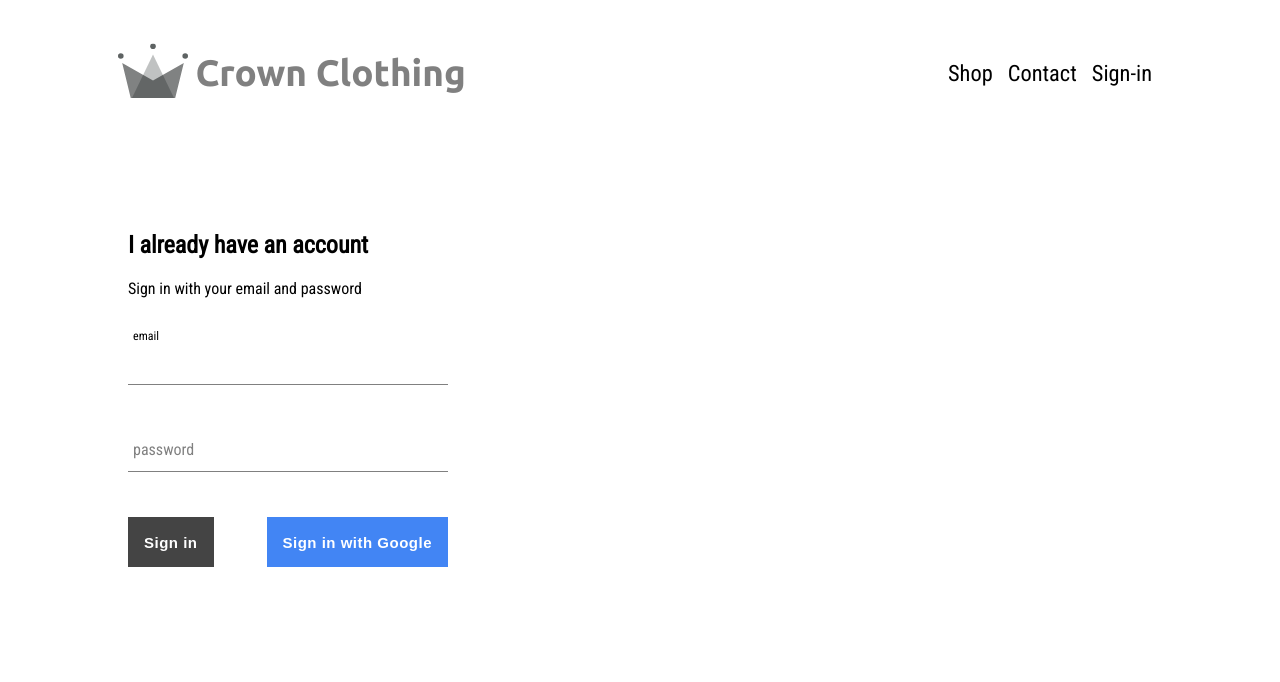
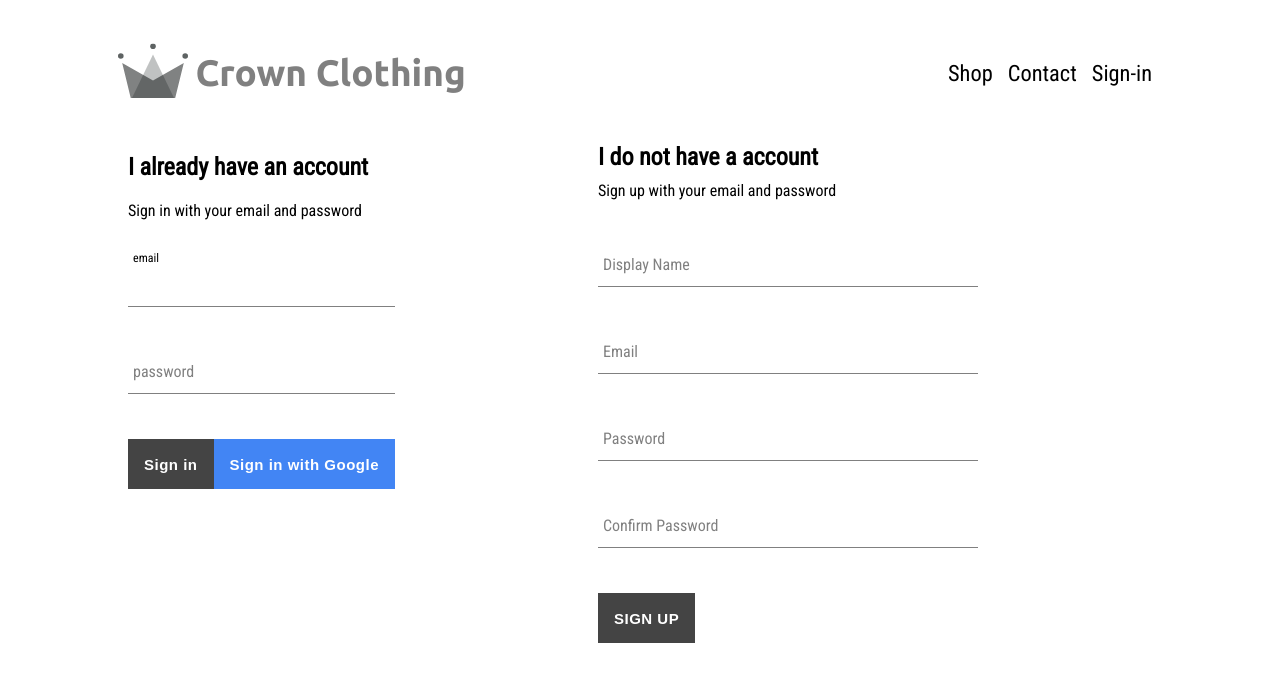
Before and after one commit to maxdollinger/react-example, a React (Create React App) app: page /sign-in in a window 1280 px wide. Shown: the top 682 px of the page. Built offline with nearby package versions, Linux system fonts and the light colour scheme; no server answers.

Commit message:
fnished signin, signup

```diff
--- a/src/App.js
+++ b/src/App.js
@@ -1,6 +1,8 @@
+/* eslint-disable react-hooks/exhaustive-deps */
+/* eslint-disable no-unused-vars */
 import React, { useEffect, useState } from 'react';
 import { Route, Switch } from "react-router-dom";
-import { auth } from './firebase/firebase.utils';
+import { auth, createUserProfileDoc } from './firebase/firebase.utils';
 
 import { HomePage } from './pages/homepage/homepage';
 import { SignInPage } from "./pages/signin/signin-page";
@@ -12,21 +14,36 @@
 function App() {
   const [currentUser, setCurrentUser] = useState(null);
 
-  useEffect( () => {
-    const unsuscribeFromAuth = auth.onAuthStateChanged( user => {
-      setCurrentUser(user);
-      console.log(user);
+  useEffect(() => {
+    let unsubSnpSht;
+    const unsubAuth = auth.onAuthStateChanged(async userAuth => {
+      if (userAuth) {
+        const userRef = await createUserProfileDoc(userAuth);
+
+        unsubSnpSht = userRef.onSnapshot(snapShot => {
+          setCurrentUser(
+            {
+              id: snapShot.id,
+              ...snapShot.data()
+            });
+        });
+      }
+
+      setCurrentUser(userAuth);
     });
 
+
     return () => {
-      unsuscribeFromAuth();
-      console.log('loged out');
-    }
-  });
+      console.log('cleanup');
+      unsubAuth();
+      unsubSnpSht();
+    };
+    // eslint-disable-next-line react-hooks/exhaustive-deps
+  }, []);
 
   return (
     <div className="App">
-      <Header currentUser={currentUser}/>
+      <Header currentUser={currentUser} />
       <Switch>
         <Route exact path='/' component={HomePage} />
         <Route exact path='/shop' component={ShopPage} />
--- a/src/components/direcory/directory.jsx
+++ b/src/components/direcory/directory.jsx
@@ -1,11 +1,10 @@
 import React, { useState } from 'react';
-import { withRouter } from 'react-router-dom';
 import MenuItem from '../menu-item/menu-item';
 
 import './directory.styles.scss'
 
 export const Directory = () => {
-     const [section, setSection] = useState([
+     const [section] = useState([
           {
                title: 'hats',
                imageUrl: 'https://i.ibb.co/cvpntL1/hats.png',
--- a/src/components/header/header.jsx
+++ b/src/components/header/header.jsx
@@ -1,11 +1,19 @@
 import React from "react";
 import { auth } from "../../firebase/firebase.utils";
-import { Link } from "react-router-dom";
+import { Link, useHistory } from "react-router-dom";
 import { ReactComponent as Logo } from "../../assets/crown.svg";
 
 import "./header.styles.scss";
 
-const Header = ({ currentUser }) => (
+const Header = ({ currentUser }) => {
+  let history = useHistory();
+
+  const signOut = () => {
+    auth.signOut();
+    history.push("/");
+  }
+
+  return (
     <div className="header">
       <Link className="logo-container" to="/">
         <div className="logo">
@@ -23,7 +31,7 @@
           Contact
         </Link>
         {currentUser ? (
-        <div className="option" onClick={ () => auth.signOut()}>Sign-Out</div>
+          <div className="option" onClick={signOut}>Sign-Out</div>
         ) : (
           <Link className="option" to="/sign-in">
             Sign-in
@@ -31,6 +39,7 @@
         )}
       </div>
     </div>
-);
+  )
+} ;
 
 export default Header;
--- a/src/components/signin/signin.jsx
+++ b/src/components/signin/signin.jsx
@@ -1,17 +1,27 @@
 import React, { useState } from "react";
 import "./signin.styles.scss";
-
 import { FormInput } from "../../components/form-input/form-input";
 import { CustomButton } from "../../components/custom-button/custom-button";
-import { signInWithGoole } from "../../firebase/firebase.utils";
+import { auth, signInWithGoole } from "../../firebase/firebase.utils";
+import { useHistory } from "react-router-dom";
 
 export const SignIn = () => {
   const [email, setEmail] = useState("");
   const [password, setPassword] = useState("");
+  let history = useHistory();
 
-  const handleSubmit = (event) => {
+  const handleSubmit = async (event) => {
     event.preventDefault();
 
+    try {
+      await auth.signInWithEmailAndPassword(email, password);
+      setEmail('');
+      setPassword('')
+      history.push('/shop');
+
+    } catch(err) {
+      alert(err.message)
+    }
     console.log(email, password);
   };
 
@@ -20,6 +30,11 @@
     if (name === "email") setEmail(value);
     if (name === "password") setPassword(value);
   };
+
+  const googleSignIn = async () => {
+    await signInWithGoole();
+    history.push('/shop');
+  }
 
   return (
     <div className="sing-in">
@@ -46,9 +61,9 @@
           required
         />
         <div className="buttons">
-        <CustomButton type="submit" children="Sign in" />
+        <CustomButton onClick={handleSubmit} children="Sign in" />
         <CustomButton
-          onClick={signInWithGoole}
+          onClick={googleSignIn}
           google={true}
           children="Sign in with Google"
         />
@@ -56,4 +71,4 @@
       </form>
     </div>
   );
-};
+}
--- /dev/null
+++ b/src/components/sing-up/signup.jsx
@@ -0,0 +1,95 @@
+import React, { useState } from 'react';
+
+import { FormInput } from '../form-input/form-input';
+import { CustomButton } from '../custom-button/custom-button';
+
+import { auth, createUserProfileDoc } from '../../firebase/firebase.utils';
+
+import './signup.styles.scss';
+
+export const SignUp = () => {
+     const [displayName, setDisplayName] = useState('');
+     const [email, setEmail] = useState('');
+     const [password, setPassword] = useState('');
+     const [confirmPassword, setConfirmPassword] = useState('');
+
+     const state = {
+          displayName: setDisplayName,
+          email: setEmail,
+          password: setPassword,
+          confirmPassword: setConfirmPassword
+     }
+
+  const handleSubmit = async event => {
+    event.preventDefault();
+
+    if (password !== confirmPassword) {
+      alert("passwords don't match");
+      return;
+    }
+
+    try {
+      const { user } = await auth.createUserWithEmailAndPassword(
+        email,
+        password
+      );
+
+      await createUserProfileDoc(user, { displayName });
+
+     Object.values(state).forEach( val => val(''));
+
+    } catch (error) {
+     alert(error.message);
+    }
+  }
+
+  const handleChange = event => {
+    const { name, value } = event.target;
+    state[name](value);
+  }
+
+    return (
+      <div className='sign-up'>
+        <h2 className='title'>I do not have a account</h2>
+        <span>Sign up with your email and password</span>
+        <form className='sign-up-form' onSubmit={handleSubmit}>
+          <FormInput
+            type='text'
+            name='displayName'
+            value={displayName}
+            onChange={handleChange}
+            label='Display Name'
+            required
+          />
+          <FormInput
+            type='email'
+            name='email'
+            value={email}
+            onChange={handleChange}
+            label='Email'
+            autoComplete="email"
+            required
+          />
+          <FormInput
+            type='password'
+            name='password'
+            value={password}
+            onChange={handleChange}
+            label='Password'
+            autoComplete="new-password"
+            required
+          />
+          <FormInput
+            type='password'
+            name='confirmPassword'
+            value={confirmPassword}
+            onChange={handleChange}
+            label='Confirm Password'
+            autoComplete="new-password"
+            required
+          />
+          <CustomButton type='submit'>SIGN UP</CustomButton>
+        </form>
+      </div>
+    );
+  }
--- /dev/null
+++ b/src/components/sing-up/signup.styles.scss
@@ -0,0 +1,9 @@
+.sign-up {
+     display: flex;
+     flex-direction: column;
+     width: 380px;
+
+     .title {
+       margin: 10px 0;
+     }
+   }
--- a/src/firebase/firebase.utils.js
+++ b/src/firebase/firebase.utils.js
@@ -1,7 +1,6 @@
 import firebase from 'firebase/app';
-
+import 'firebase/auth';
 import 'firebase/firestore';
-import 'firebase/auth';
 
 const config = {
      apiKey: "AIzaSyAMoKalsNr6NSS2KVjJgH8lUpUuEcBTbz4",
@@ -21,5 +20,28 @@
 provider.setCustomParameters({
      prompt: 'select_account'
 });
+export const signInWithGoole = () => auth.signInWithPopup(provider);
 
-export const signInWithGoole = () => auth.signInWithPopup(provider);
+export const createUserProfileDoc = async (userAuth, additionalData) => {
+     if(!userAuth) return;
+
+     const userRef = firestore.collection('users').doc(userAuth.uid);
+     let snapShot = await userRef.get();
+
+     if (!snapShot.exists) {
+          const { displayName, email } = userAuth;
+          const createdAt = new Date();
+          try {
+            await userRef.set({
+              displayName,
+              email,
+              createdAt,
+              ...additionalData
+            });
+          } catch (error) {
+            console.log('error creating user', error.message);
+          }
+        }
+
+        return userRef;
+}
--- a/src/pages/signin/signin-page.jsx
+++ b/src/pages/signin/signin-page.jsx
@@ -2,9 +2,11 @@
 import './signin-page.styles.scss';
 
 import { SignIn } from '../../components/signin/signin';
+import { SignUp } from "../../components/sing-up/signup";
 
 export const SignInPage = () => (
-     <div className="sign-in">
+     <div className="sign-in-and-sign-up">
           <SignIn />
+          <SignUp />
      </div>
 );
--- a/src/pages/signin/signin-page.styles.scss
+++ b/src/pages/signin/signin-page.styles.scss
@@ -0,0 +1,5 @@
+.sign-in-and-sign-up {
+     width: 850px;
+     display: flex;
+     justify-content: space-between;
+   }
```
Also changed, not shown: 1 other file (tests, documents, lock files or other folders). Lines whose indentation alone changed are shown as unchanged.
